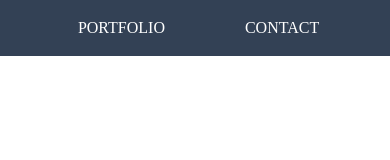
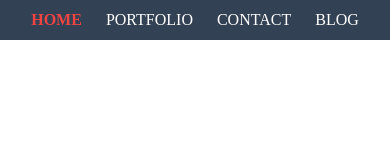
Before and after one commit to Vanessaxb/Portfolio, a React (Create React App) app: page / in a window 390 px wide. Shown: the top 160 px of the page. Built offline with nearby package versions, Linux system fonts and the light colour scheme.

Commit message:
Nav moving according to resizing

```diff
--- a/src/components/NavBar.js
+++ b/src/components/NavBar.js
@@ -4,18 +4,18 @@ import {NavLink} from 'react-router-dom'
 export default function NavBar() {
     return (
         <div >
-            <nav className='bg-slate-700 flex justify-center p-4 md:p-4 text-lx md:text-2xl posit fixed top-0 w-full  z-10 font-raleway items-start '>
+            <nav className='bg-slate-700 flex justify-center p-2 md:p-4 text-base md:text-2xl posit fixed top-0 w-full  z-10 font-raleway items-start '>
                 <NavLink to='/'
                         className={({ isActive }) =>
-                        isActive ? "text-red-500 font-bold mx-10" : "text-white hover:text-red-500 mx-10"
+                        isActive ? "text-red-500 font-bold mx-3 md:mx-10" : "text-white hover:text-red-500 mx-3 md:mx-10"
                     }> HOME
                 </NavLink>
                 <NavLink className={({ isActive }) =>
-                isActive ? "text-red-500 font-bold mx-10" : "mx-10 text-white hover:text-red-500"} to='/Portfolio'>PORTFOLIO</NavLink>
+                isActive ? "text-red-500 font-bold mx-3 md:mx-10" : "mx-3 md:mx-10 text-white hover:text-red-500"} to='/Portfolio'>PORTFOLIO</NavLink>
                 <NavLink className={({ isActive }) =>
-                isActive ? "text-red-500 font-bold mx-10" : "mx-10 text-white hover:text-red-500"}  to='/ContactForm'>CONTACT</NavLink>
+                isActive ? "text-red-500 font-bold mx-3 md:mx-10" : "mx-3 md:mx-10 text-white hover:text-red-500"}  to='/ContactForm'>CONTACT</NavLink>
                 <NavLink className={({ isActive }) =>
-                isActive ? "text-red-500 font-bold mx-10" : "mx-10 text-white hover:text-red-500"}  to='/Blog'>BLOG</NavLink>
+                isActive ? "text-red-500 font-bold mx-3 md:mx-10" : "mx-3 md:mx-10 text-white hover:text-red-500"}  to='/Blog'>BLOG</NavLink>
             </nav>
         </div>
     )
```
